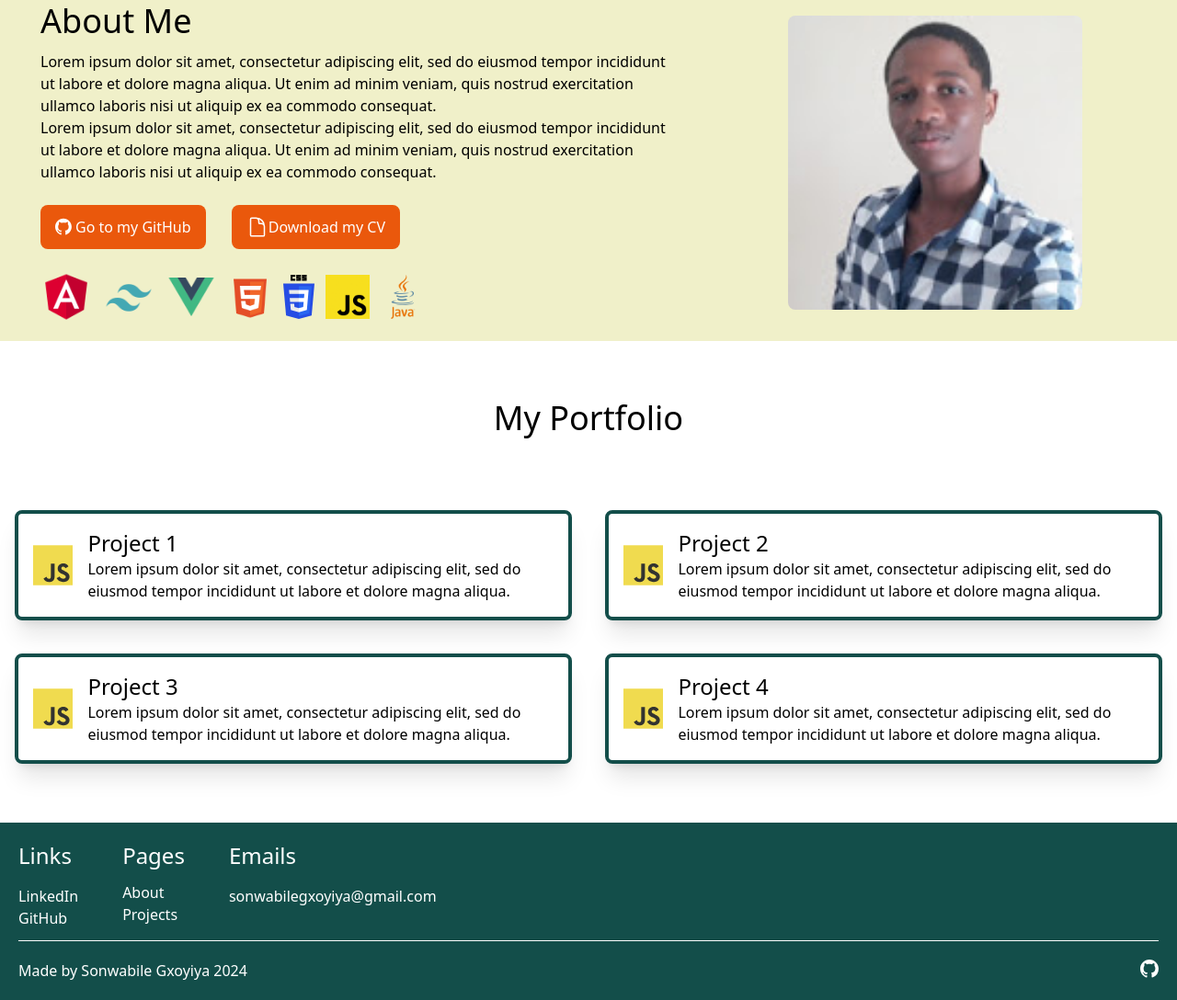
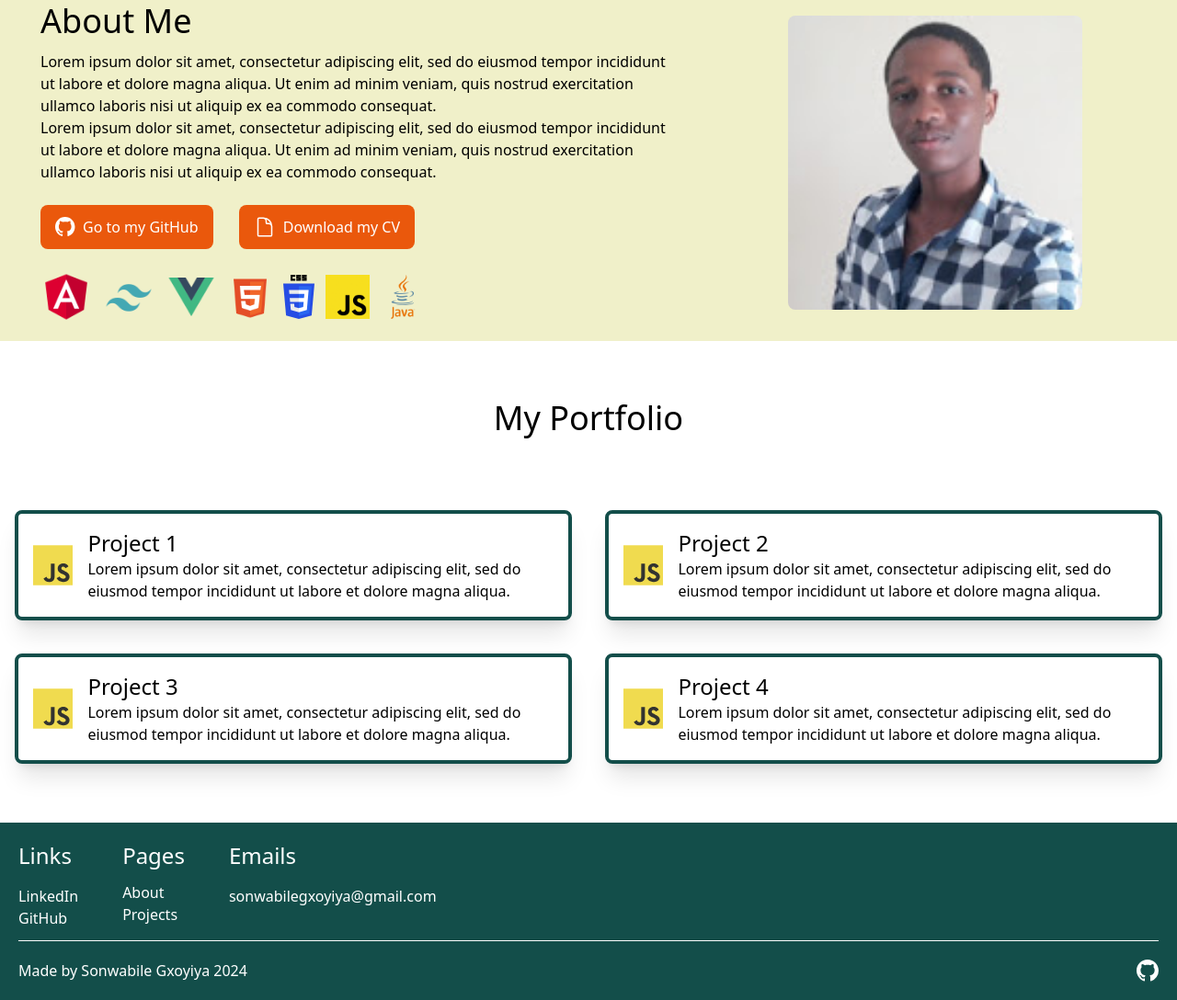
Before and after one commit to sonwabileIT/my-portfolio, a website: page public/index.html in a window 1280 px wide. Shown: the part 89-1177 px from the top of the page at 92% size. Drawn offline with Linux system fonts and the light colour scheme.

Commit message:
feat: fix button icon layouts

```diff
--- a/public/index.html
+++ b/public/index.html
@@ -31,16 +31,15 @@
 
             <div class="my-6">
                 <a href="https://github.com/sonwabileIT" target="_blank" rel="noopener noreferrer" class="bg-orange-600 inline-flex items-center justify-center text-center text-white px-4 py-3 rounded-lg">
-                    <svg width="22" height="24" viewBox="0 0 120 100" xmlns="http://www.w3.org/2000/svg"><path fill-rule="evenodd" clip-rule="evenodd" d="M48.854 0C21.839 0 0 22 0 49.217c0 21.756 13.993 40.172 33.405 46.69 2.427.49 3.316-1.059 3.316-2.362 0-1.141-.08-5.052-.08-9.127-13.59 2.934-16.42-5.867-16.42-5.867-2.184-5.704-5.42-7.17-5.42-7.17-4.448-3.015.324-3.015.324-3.015 4.934.326 7.523 5.052 7.523 5.052 4.367 7.496 11.404 5.378 14.235 4.074.404-3.178 1.699-5.378 3.074-6.6-10.839-1.141-22.243-5.378-22.243-24.283 0-5.378 1.94-9.778 5.014-13.2-.485-1.222-2.184-6.275.486-13.038 0 0 4.125-1.304 13.426 5.052a46.97 46.97 0 0 1 12.214-1.63c4.125 0 8.33.571 12.213 1.63 9.302-6.356 13.427-5.052 13.427-5.052 2.67 6.763.97 11.816.485 13.038 3.155 3.422 5.015 7.822 5.015 13.2 0 18.905-11.404 23.06-22.324 24.283 1.78 1.548 3.316 4.481 3.316 9.126 0 6.6-.08 11.897-.08 13.526 0 1.304.89 2.853 3.316 2.364 19.412-6.52 33.405-24.935 33.405-46.691C97.707 22 75.788 0 48.854 0z" fill="#fff" /></svg>
-                    Go to my GitHub
+                    <svg width="22" height="24" viewBox="0 0 100 100" xmlns="http://www.w3.org/2000/svg"><path fill-rule="evenodd" clip-rule="evenodd" d="M48.854 0C21.839 0 0 22 0 49.217c0 21.756 13.993 40.172 33.405 46.69 2.427.49 3.316-1.059 3.316-2.362 0-1.141-.08-5.052-.08-9.127-13.59 2.934-16.42-5.867-16.42-5.867-2.184-5.704-5.42-7.17-5.42-7.17-4.448-3.015.324-3.015.324-3.015 4.934.326 7.523 5.052 7.523 5.052 4.367 7.496 11.404 5.378 14.235 4.074.404-3.178 1.699-5.378 3.074-6.6-10.839-1.141-22.243-5.378-22.243-24.283 0-5.378 1.94-9.778 5.014-13.2-.485-1.222-2.184-6.275.486-13.038 0 0 4.125-1.304 13.426 5.052a46.97 46.97 0 0 1 12.214-1.63c4.125 0 8.33.571 12.213 1.63 9.302-6.356 13.427-5.052 13.427-5.052 2.67 6.763.97 11.816.485 13.038 3.155 3.422 5.015 7.822 5.015 13.2 0 18.905-11.404 23.06-22.324 24.283 1.78 1.548 3.316 4.481 3.316 9.126 0 6.6-.08 11.897-.08 13.526 0 1.304.89 2.853 3.316 2.364 19.412-6.52 33.405-24.935 33.405-46.691C97.707 22 75.788 0 48.854 0z" fill="#fff" /></svg>
+                    <span class="ml-2">Go to my GitHub</span>
 
                 </a>
                 <a href="https://github.com/sonwabileIT" class=" bg-orange-600 inline-flex items-center justify-center text-center text-white px-4 py-3 ml-6 rounded-lg" >
                     <svg xmlns="http://www.w3.org/2000/svg" fill="none" viewBox="0 0 24 24" stroke-width="1.5" stroke="currentColor" class="w-6 h-6">
-                        <path stroke-linecap="round" stroke-linejoin="round" d="M19.5 14.25v-2.625a3.375 3.375 0 0 0-3.375-3.375h-1.5A1.125 1.125 0 0 1 13.5 7.125v-1.5a3.375 3.375 0 0 0-3.375-3.375H8.25m2.25 0H5.625c-.621 0-1.125.504-1.125 1.125v17.25c0 .621.504 1.125 1.125 1.125h12.75c.621 0 1.125-.504 1.125-1.125V11.25a9 9 0 0 0-9-9Z" />
-                      </svg>
-
-                    Download my CV
+                    <path stroke-linecap="round" stroke-linejoin="round" d="M19.5 14.25v-2.625a3.375 3.375 0 0 0-3.375-3.375h-1.5A1.125 1.125 0 0 1 13.5 7.125v-1.5a3.375 3.375 0 0 0-3.375-3.375H8.25m2.25 0H5.625c-.621 0-1.125.504-1.125 1.125v17.25c0 .621.504 1.125 1.125 1.125h12.75c.621 0 1.125-.504 1.125-1.125V11.25a9 9 0 0 0-9-9Z" />
+                    </svg>
+                    <span class="ml-2">Download my CV</span>
                 </a>
             </div>
 
@@ -145,7 +144,7 @@
                 </div>
                 <div class="">
                     <a href="https://github.com/sonwabileIT" target="_blank" rel="noopener noreferrer" class="text-white">
-                    <svg viewBox="0 0 16 16" class="w-5 h-5" fill="currentColor" aria-hidden="true"><path d="M8 0C3.58 0 0 3.58 0 8c0 3.54 2.29 6.53 5.47 7.59.4.07.55-.17.55-.38 0-.19-.01-.82-.01-1.49-2.01.37-2.53-.49-2.69-.94-.09-.23-.48-.94-.82-1.13-.28-.15-.68-.52-.01-.53.63-.01 1.08.58 1.23.82.72 1.21 1.87.87 2.33.66.07-.52.28-.87.51-1.07-1.78-.2-3.64-.89-3.64-3.95 0-.87.31-1.59.82-2.15-.08-.2-.36-1.02.08-2.12 0 0 .67-.21 2.2.82.64-.18 1.32-.27 2-.27.68 0 1.36.09 2 .27 1.53-1.04 2.2-.82 2.2-.82.44 1.1.16 1.92.08 2.12.51.56.82 1.27.82 2.15 0 3.07-1.87 3.75-3.65 3.95.29.25.54.73.54 1.48 0 1.07-.01 1.93-.01 2.2 0 .21.15.46.55.38A8.013 8.013 0 0016 8c0-4.42-3.58-8-8-8z"></path></svg>
+                    <svg viewBox="0 0 16 16" class="w-6 h-6" fill="currentColor" aria-hidden="true"><path d="M8 0C3.58 0 0 3.58 0 8c0 3.54 2.29 6.53 5.47 7.59.4.07.55-.17.55-.38 0-.19-.01-.82-.01-1.49-2.01.37-2.53-.49-2.69-.94-.09-.23-.48-.94-.82-1.13-.28-.15-.68-.52-.01-.53.63-.01 1.08.58 1.23.82.72 1.21 1.87.87 2.33.66.07-.52.28-.87.51-1.07-1.78-.2-3.64-.89-3.64-3.95 0-.87.31-1.59.82-2.15-.08-.2-.36-1.02.08-2.12 0 0 .67-.21 2.2.82.64-.18 1.32-.27 2-.27.68 0 1.36.09 2 .27 1.53-1.04 2.2-.82 2.2-.82.44 1.1.16 1.92.08 2.12.51.56.82 1.27.82 2.15 0 3.07-1.87 3.75-3.65 3.95.29.25.54.73.54 1.48 0 1.07-.01 1.93-.01 2.2 0 .21.15.46.55.38A8.013 8.013 0 0016 8c0-4.42-3.58-8-8-8z"></path></svg>
                     </a>
                 </div>
             </div>
```
Also changed, not shown: public/output.css.
